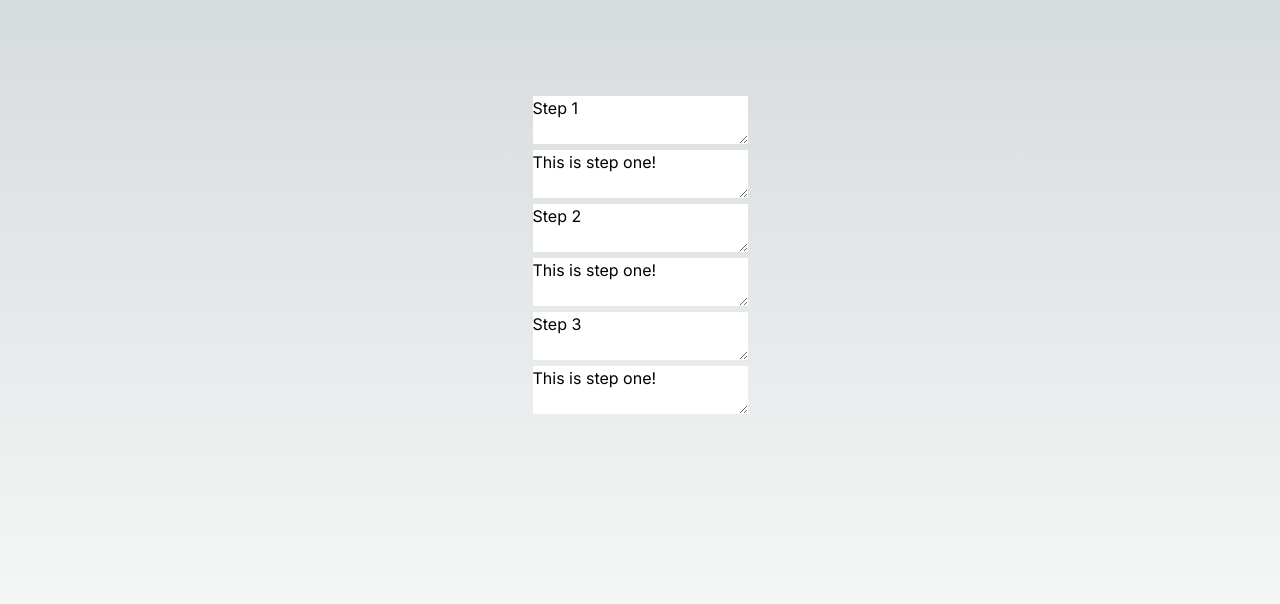
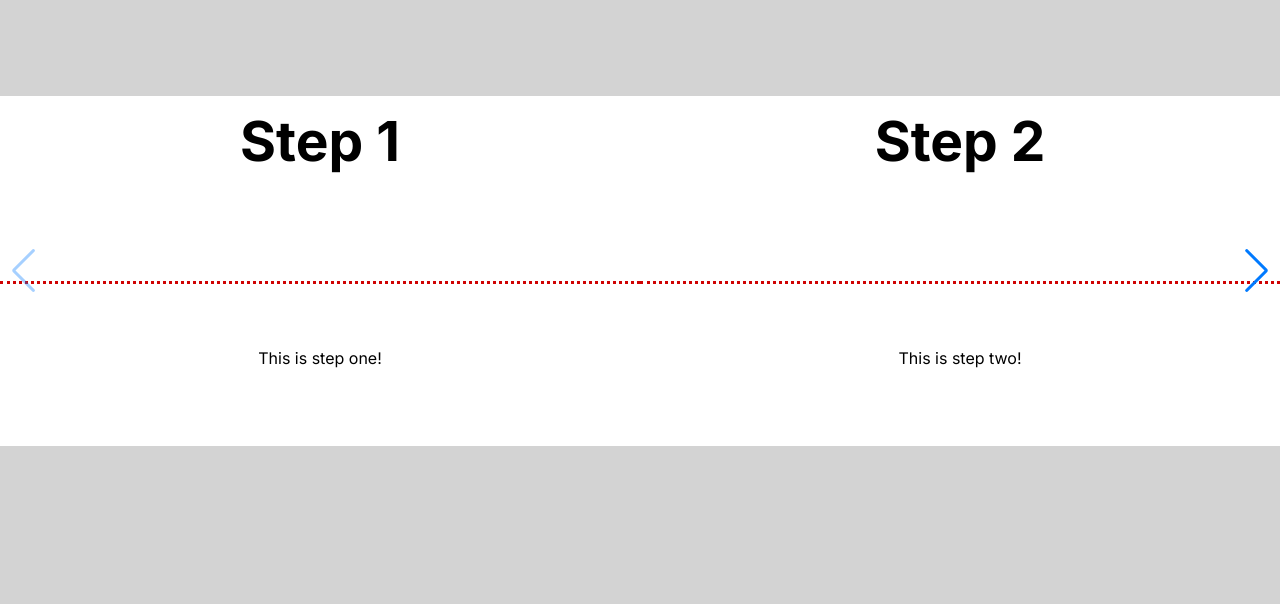
Before and after one commit to marvinhm/TimelineWidget, a Next.js app: page / in a window 1280 px wide. Shown: the top 604 px of the page. Built offline with nearby package versions, Linux system fonts and the light colour scheme.

Commit message:
add swiperjs with upper & lower sections + styles

```diff
--- a/app/globals.css
+++ b/app/globals.css
@@ -17,11 +17,6 @@
 }
 
 body {
-  color: rgb(var(--foreground-rgb));
-  background: linear-gradient(
-      to bottom,
-      transparent,
-      rgb(var(--background-end-rgb))
-    )
-    rgb(var(--background-start-rgb));
+  color: #000;
+  background: lightgray;
 }
--- a/app/pages/TimelineContainer.tsx
+++ b/app/pages/TimelineContainer.tsx
@@ -1,5 +1,16 @@
 "use client";
-import { useState } from 'react'
+import { useState } from 'react';
+import { Swiper, SwiperSlide } from 'swiper/react';
+
+// Import Swiper styles
+import 'swiper/css';
+import 'swiper/css/pagination';
+import 'swiper/css/navigation';
+
+import './styles.css';
+
+// import required modules
+import { Keyboard, Navigation } from 'swiper/modules';
 
 const steps: TimelineStep[] = [
   {
@@ -10,12 +21,12 @@ const steps: TimelineStep[] = [
   {
     id: 2,
     title: "Step 2",
-    description: "This is step one!"
+    description: "This is step two!"
   },
   {
     id: 3,
     title: "Step 3",
-    description: "This is step one!"
+    description: "This is step three!"
   }
 ]
 
@@ -26,38 +37,62 @@ interface TimelineStep {
 }
 
 function TimelineContainer() {
-  const [timelineData, setTimelineData] = useState<Array<TimelineStep> | null>(steps);
+  const [timelineData, setTimelineData] = useState<Array<TimelineStep>>(steps);
 
-  function handleChange(event: React.SyntheticEvent) {
-
-  }
 
   return (
-    <form className='TimelineContainer'>
-      {
-        timelineData?.map((item) => (
-          <div className='timelineBox' key={item.id}>
-            <div className='tl-left'>
-              <textarea
-                  defaultValue={item.title}
-                  placeholder="type something descriptive"
-                  onChange={handleChange}
-                  name={item.title}
-              />
-            </div>
-            <div className='tl-right'>
-              <textarea
-                  defaultValue={item.description}
-                  placeholder="type something descriptive"
-                  onChange={handleChange}
-                  name={item.description}
-              />
-            </div>
-          </div>
-        ))
-      }
-    </form>
-  )
+    <div className="timelineContainer">
+      <div className="row row1--timeline_section">
+        <div className="col-md-12">
+          <Swiper
+            slidesPerView={2}
+            spaceBetween={0}
+            keyboard={{
+              enabled: true,
+            }}
+            navigation={true}
+            modules={[Keyboard, Navigation]}
+            className="swiper-size"
+          >
+            {timelineData?.map((item) => (
+              <SwiperSlide key={item.id} className="swiper-wrapper-container">
+                <div className="single--timeline_section tl-top-row">
+
+                  <div className="content--timeline_section flex inline-flex">
+                    <div className="step--timeline_section">
+                      <div className="step-title--timeline_section m-0 font-bold">
+                        <textarea
+                          rows={1}
+                          cols={item.title.length}
+                          placeholder="Step Title"
+                          name="firstName"
+                          value={item.title}
+                        />
+                      </div>
+                    </div>
+                  </div>
+                </div>
+
+                <div className="single--timeline_section relative tl-bottom-row">
+                  <div className="content--timeline_section flex inline-flex">
+                    <div className="step-desc--timeline_section">
+                      <textarea
+                        rows={1}
+                        cols={item.description.length}
+                        placeholder="Step Description"
+                        name="firstName"
+                        value={item.description}
+                      />
+                    </div>
+                  </div>
+                </div>
+              </SwiperSlide>
+            ))}
+          </Swiper>
+        </div>
+      </div>
+    </div>
+  );
 }
 
 export default TimelineContainer;
--- /dev/null
+++ b/app/pages/styles.css
@@ -0,0 +1,52 @@
+.timelineContainer {
+  display: flex;
+  flex-direction: row;
+  height: 200px;
+}
+
+
+/* Swiper styles */
+
+.step-title--timeline_section {
+  font-size:55px;
+  line-height:90px;
+  color: #000
+}
+.row1--timeline_section .tl-top-row {
+  border-bottom:3px dotted #cf0303
+}
+
+.row1--timeline_section .tl-bottom-row {
+  padding-top: 62px;
+}
+.row1--timeline_section .single--timeline_section {
+  padding-bottom:70px
+}
+
+.row1--timeline_section .swiper--timeline_section {
+  padding-bottom:20px
+}
+
+.swiper--timeline_section1{
+  padding-top:20px;
+  margin-top:-60px
+}
+
+.step-desc--timeline_section{
+  padding:0 20px
+}
+
+textarea {
+  text-align: center;
+  resize: none;
+  width: fit-content;
+}
+
+.swiper-slide {
+  text-align: center;
+  background: #fff;
+}
+
+.swiper-size {
+  width: 100vw;
+}
```
